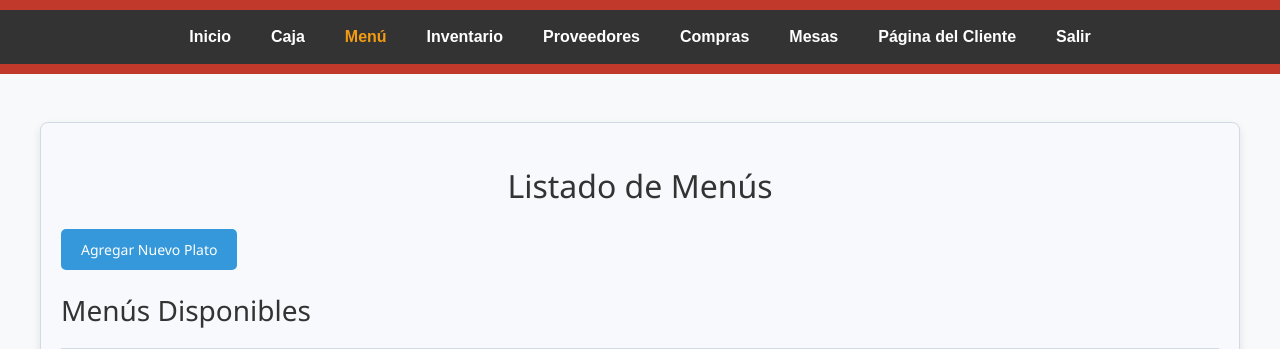
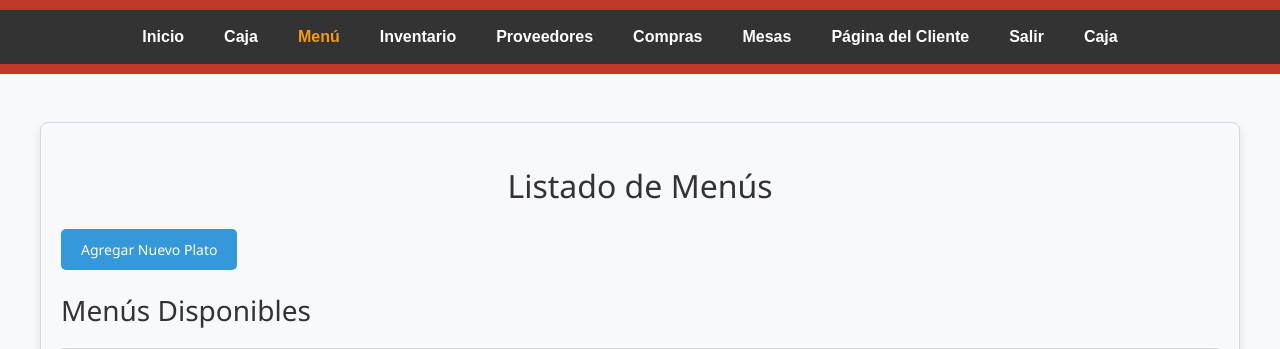
Before and after one commit to Leonelpescador/Bruenet-2.0, a Django app: page /menu/listar/ in a window 1280 px wide. Shown: the top 349 px of the page. Run offline with Django 5.2, Linux system fonts and the light colour scheme; a user stored in the database is signed in; data comes from the database, SQL or seed files in the repository; both versions use the stored data as it was after the commit.

Commit message:
se creo la parte de caja ya anda bien. ¡Anda todo bien por si tenes algun error volve a este punto!.

```diff
--- a/brunet/restaurant/static/js/mesas.js
+++ b/brunet/restaurant/static/js/mesas.js
@@ -24,3 +24,26 @@ document.addEventListener('DOMContentLoaded', function () {
         });
     }
 });
+
+document.addEventListener('DOMContentLoaded', function () {
+    const metodoPago = document.getElementById('metodo_pago');
+    const montoPagado = document.getElementById('monto_pagado');
+    const vuelto = document.getElementById('vuelto');
+    const montoTotal = document.getElementById('monto_total').value;
+
+    metodoPago.addEventListener('change', function () {
+        if (metodoPago.value === 'efectivo') {
+            document.getElementById('efectivo_section').style.display = 'block';
+            document.getElementById('vuelto_section').style.display = 'block';
+        } else {
+            document.getElementById('efectivo_section').style.display = 'none';
+            document.getElementById('vuelto_section').style.display = 'none';
+        }
+    });
+
+    montoPagado.addEventListener('input', function () {
+        const pagado = parseFloat(montoPagado.value) || 0;
+        const total = parseFloat(montoTotal) || 0;
+        vuelto.value = (pagado - total).toFixed(2);
+    });
+});
--- a/brunet/restaurant/templates/base.html
+++ b/brunet/restaurant/templates/base.html
@@ -8,6 +8,36 @@
     <link rel="stylesheet" href="{% static 'css/styles.css' %}">
     <link href="https://cdn.jsdelivr.net/npm/bootstrap@5.3.0/dist/css/bootstrap.min.css" rel="stylesheet">
     <style>
+        .menu-solapa {
+            list-style-type: none;
+            padding: 0;
+            margin: 0;
+        }
+        .menu-solapa li {
+            position: relative;
+            display: inline-block;
+            margin-right: 20px;
+        }
+        .menu-solapa ul {
+            display: none;
+            position: absolute;
+            top: 100%;
+            left: 0;
+            background-color: #fff;
+            border: 1px solid #ddd;
+            padding: 0;
+            margin: 0;
+        }
+        .menu-solapa li:hover ul {
+            display: block;
+        }
+        .menu-solapa li ul li {
+            padding: 10px;
+            white-space: nowrap;
+        }
+        .menu-solapa li ul li:hover {
+            background-color: #f0f0f0;
+        }
         body {
             font-family: 'Poppins', sans-serif;
             background-color: #f8f9fa;
@@ -96,7 +126,7 @@
         <nav>
             <ul>
                 <li class="{% if request.resolver_match.url_name == 'home' %}active{% endif %}"><a href="{% url 'home' %}">Inicio</a></li>
-                <li class="{% if request.resolver_match.url_name == 'abrir_caja' %}active{% endif %}"><a href="{% url 'abrir_caja' %}">Caja</a></li>
+                <li class="{% if request.resolver_match.url_name == 'apertura_caja' %}active{% endif %}"><a href="{% url 'apertura_caja' %}">Caja</a></li>
                 <li class="{% if request.resolver_match.url_name == 'listar_menu' %}active{% endif %}"><a href="{% url 'listar_menu' %}">Menú</a></li>
                 <li class="{% if request.resolver_match.url_name == 'inventario' %}active{% endif %}"><a href="{% url 'inventario' %}">Inventario</a></li>
                 <li class="{% if request.resolver_match.url_name == 'proveedores' %}active{% endif %}"><a href="{% url 'proveedores' %}">Proveedores</a></li>
@@ -104,6 +134,18 @@
                 <li class="{% if request.resolver_match.url_name == 'lista_mesas' %}active{% endif %}"><a href="{% url 'lista_mesas' %}">Mesas</a></li>
                 <li class="{% if request.resolver_match.url_name == 'cliente' %}active{% endif %}"><a href="{% url 'cliente' %}">Página del Cliente</a></li>
                 <li><a href="{% url 'logout' %}">Salir</a></li>
+                <ul class="menu-solapa">
+                    <li><a href="#">Caja</a>
+                        <ul>
+                            {% if caja_abierta %}
+                                <li><a href="{% url 'consulta_caja' caja_abierta.id %}">Consulta de Caja</a></li>
+                            {% else %}
+                                <li><a href="{% url 'apertura_caja' %}">Apertura de Caja</a></li>
+                            {% endif %}
+                            <li><a href="{% url 'cierre_caja' %}">Cierre de Caja</a></li>
+                        </ul>
+                    </li>
+                </li>
             </ul>
         </nav>
     </header>
--- a/brunet/restaurant/templates/home.html
+++ b/brunet/restaurant/templates/home.html
@@ -66,5 +66,10 @@
             </div>
         </div>
     {% endfor %}
+    {% if caja_abierta %}
+    <a href="{% url 'consulta_caja' caja_abierta.id %}">Consulta de Caja</a>
+    {% else %}
+    <a href="{% url 'apertura_caja' %}">Abrir Caja</a>
+    {% endif %}
 </div>
 {% endblock %}
--- a/brunet/restaurant/urls.py
+++ b/brunet/restaurant/urls.py
@@ -28,6 +28,10 @@ urlpatterns =[
 
     path('login/', views.CustomLoginView.as_view(), name='login'),
     path('', views.home, name='home'),
+
+
+    #clientes
+    path('cliente/', views.cliente, name='cliente'),
 
     # Pedido
     path('pedido/crear/<int:mesa_id>/', views.crear_pedido, name='crear_pedido'),
@@ -71,14 +75,13 @@ urlpatterns =[
     path('mesas/crear-reserva/<int:mesa_id>/', views.crear_reserva, name='crear_reserva'),
     path('mesas/crear-pedido/<int:mesa_id>/', views.crear_pedido, name='crear_pedido'),
 
+
     # Caja
-    path('caja/abrir/', views.abrir_caja, name='abrir_caja'),
-    path('caja/cerrar/<int:caja_id>/', views.cerrar_caja, name='cerrar_caja'),
+    path('caja/apertura/', views.apertura_caja, name='apertura_caja'),
+    path('caja/consulta/<int:caja_id>/', views.consulta_caja, name='consulta_caja'),
+    path('caja/cierre/', views.cierre_caja, name='cierre_caja'),
     path('caja/registrar_pago/<int:pedido_id>/', views.registrar_pago, name='registrar_pago'),
-    path('caja/consulta/<int:caja_id>/', views.consulta_caja, name='consulta_caja'),
 
-    #pagina cliente.
-    path('cliente/', views.cliente, name='cliente'),
 
 
     #menu "Platos"
--- a/brunet/restaurant/views.py
+++ b/brunet/restaurant/views.py
@@ -22,8 +22,14 @@ from django.contrib.auth.models import User
 # Home View
 @login_required
 def home(request):
-    mesas = Mesa.objects.all()
-    return render(request, 'home.html', {'mesas': mesas})
+    caja = Caja.objects.filter(estado='abierta').first()
+    if caja:
+        return redirect('consulta_caja', caja_id=caja.id)
+    else:
+        return redirect('apertura_caja')
+
+
+
 
 # Apertura de Caja
 @login_required
@@ -308,7 +314,7 @@ def eliminar_compra(request, compra_id):
 def lista_mesas(request):
     mesas = Mesa.objects.all()
     return render(request, 'mesa/mesas.html', {'mesas': mesas})
-
+@login_required
 def crear_mesa(request):
     if request.method == 'POST':
         form = MesaForm(request.POST)
@@ -318,7 +324,7 @@ def crear_mesa(request):
     else:
         form = MesaForm()
     return render(request, 'mesa/crear_mesa.html', {'form': form})
-
+@login_required
 def editar_mesa(request, pk):
     mesa = get_object_or_404(Mesa, id=pk)
     if request.method == 'POST':
@@ -329,50 +335,91 @@ def editar_mesa(request, pk):
     else:
         form = MesaForm(instance=mesa)
     return render(request, 'mesa/editar_mesa.html', {'form': form})
-
+@login_required
 def eliminar_mesa(request, mesa_id):
     mesa = get_object_or_404(Mesa, id=mesa_id)
     mesa.delete()
     return redirect('lista_mesas')
 
+
 # Flujo de Caja
+from django.shortcuts import render, redirect, get_object_or_404
+from django.contrib import messages
+from django.utils import timezone
+from django.db.models import Sum
+from .models import Caja, Pago, Pedido, TransaccionCaja
+from django.contrib.auth.decorators import login_required
 
 @login_required
-def abrir_caja(request):
+def apertura_caja(request):
     if request.method == 'POST':
-        total_inicial = request.POST.get('total_inicial')
-        caja = Caja(usuario=request.user, total_inicial=total_inicial)
-        caja.save()
-        return redirect('consulta_caja', caja_id=caja.id)
-    return render(request, 'caja/abrir_caja.html')
+        monto_inicial = request.POST.get('monto_inicial')
+        fecha_hora = request.POST.get('fecha_hora', timezone.now())
+
+        # Registrar apertura de caja
+        caja = Caja.objects.create(
+            usuario=request.user,
+            total_inicial=monto_inicial,
+            apertura=fecha_hora,
+            estado='abierta'
+        )
+
+        messages.success(request, 'Apertura de caja registrada exitosamente.')
+        return redirect('consulta_caja', caja_id=caja.id)  # Pasar caja_id aquí
+
+    return render(request, 'caja/apertura_caja.html')
 
 @login_required
-def cerrar_caja(request, caja_id):
+def consulta_caja(request, caja_id):
     caja = get_object_or_404(Caja, id=caja_id)
-    if caja.estado == 'cerrada':
+    transacciones = TransaccionCaja.objects.filter(caja=caja)
+    pagos = Pago.objects.filter(caja=caja)
+    monto_total = pagos.aggregate(total=Sum('monto'))['total'] or 0
+    return render(request, 'caja/consulta_caja.html', {
+        'caja': caja,
+        'transacciones': transacciones,
+        'monto_total': monto_total,
+        'pagos': pagos
+    })
+
+@login_required
+def cierre_caja(request):
+    caja = Caja.objects.filter(estado='abierta').order_by('-apertura').first()
+
+    if not caja:
+        messages.error(request, 'No hay caja abierta para cerrar.')
+        return redirect('consulta_caja')
+
+    if request.method == 'POST':
+        monto_final = request.POST.get('monto_final')
+        fecha_hora = request.POST.get('fecha_hora', timezone.now())
+        caja.cierre = fecha_hora
+        caja.total_final = monto_final
+        caja.estado = 'cerrada'
+        caja.save()
+
+        messages.success(request, 'Cierre de caja registrado exitosamente.')
         return redirect('consulta_caja', caja_id=caja.id)
 
-    if request.method == 'POST':
-        total_final = request.POST.get('total_final')
-        caja.cerrar_caja(total_final)
-        return redirect('consulta_caja', caja_id=caja.id)
-    return render(request, 'caja/cerrar_caja.html', {'caja': caja})
+    return render(request, 'caja/cierre_caja.html', {
+        'caja': caja
+    })
 
 @login_required
 def registrar_pago(request, pedido_id):
     caja_abierta = Caja.objects.filter(estado='abierta').first()
     if not caja_abierta:
-        return redirect('abrir_caja')
+        return redirect('apertura_caja')
 
     pedido = get_object_or_404(Pedido, id=pedido_id, estado='pendiente')
     if request.method == 'POST':
         metodo_pago = request.POST.get('metodo_pago')
-        pago = Pago(pedido=pedido, metodo_pago=metodo_pago)
+        pago = Pago(pedido=pedido, metodo_pago=metodo_pago, monto=pedido.total)
         pago.save()
         pedido.estado = 'pagado'
         pedido.save()
 
-        # Registrar ingreso en la caja
+
         transaccion = TransaccionCaja(
             caja=caja_abierta,
             tipo='ingreso',
@@ -385,11 +432,7 @@ def registrar_pago(request, pedido_id):
 
     return render(request, 'caja/registrar_pago.html', {'pedido': pedido, 'caja': caja_abierta})
 
-@login_required
-def consulta_caja(request, caja_id):
-    caja = get_object_or_404(Caja, id=caja_id)
-    transacciones = TransaccionCaja.objects.filter(caja=caja)
-    return render(request, 'caja/consulta_caja.html', {'caja': caja, 'transacciones': transacciones})
+
 
 # Logger
 
```
Also changed, not shown: brunet/restaurant/templates/caja/abrir_caja.html (deleted, +0 -14 lines), brunet/restaurant/templates/caja/apertura_caja.html (added, +20 -0 lines), brunet/restaurant/templates/caja/cerrar_caja.html (deleted, +0 -16 lines), brunet/restaurant/templates/caja/cierre_caja.html (added, +20 -0 lines), brunet/restaurant/templates/caja/consulta_caja.html (+43 -12 lines), brunet/restaurant/templates/caja/registrar_pago.html (+35 -9 lines), brunet/db.sqlite3.
